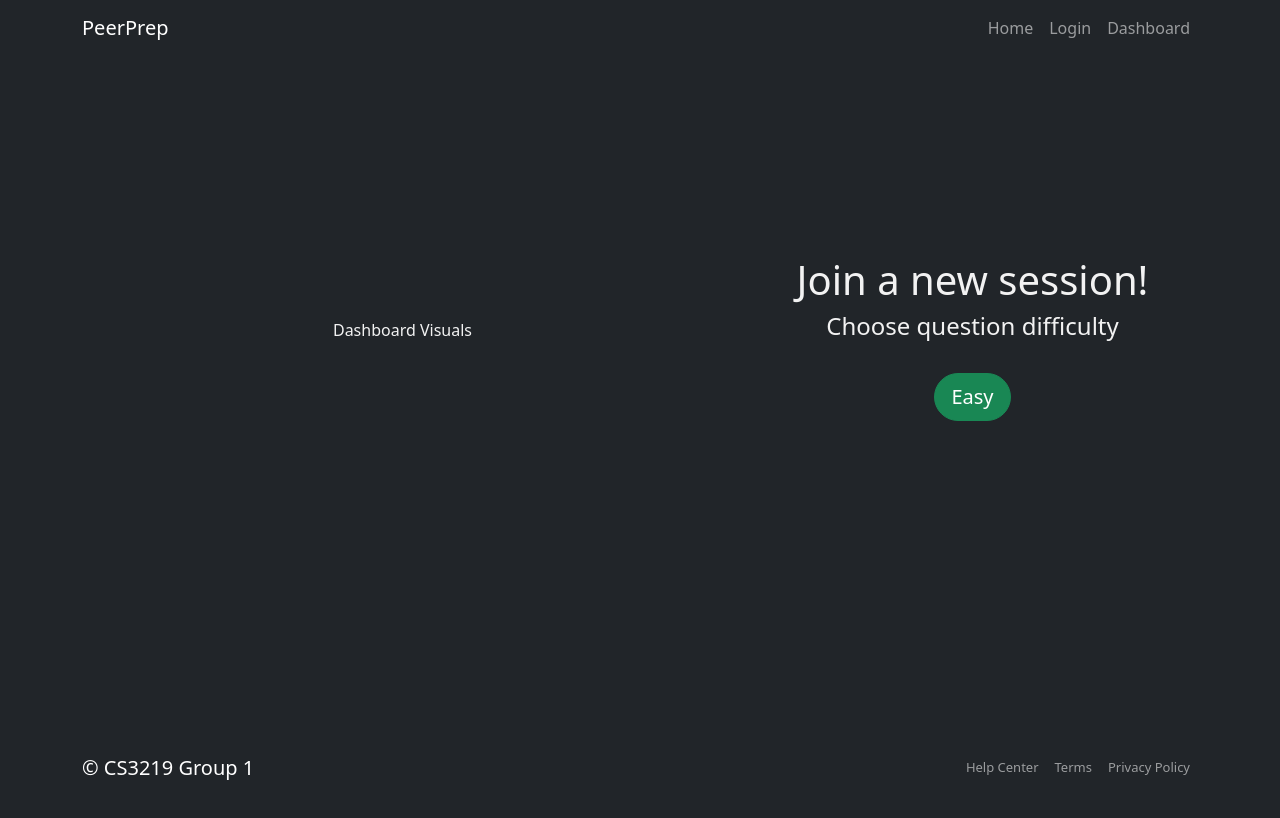
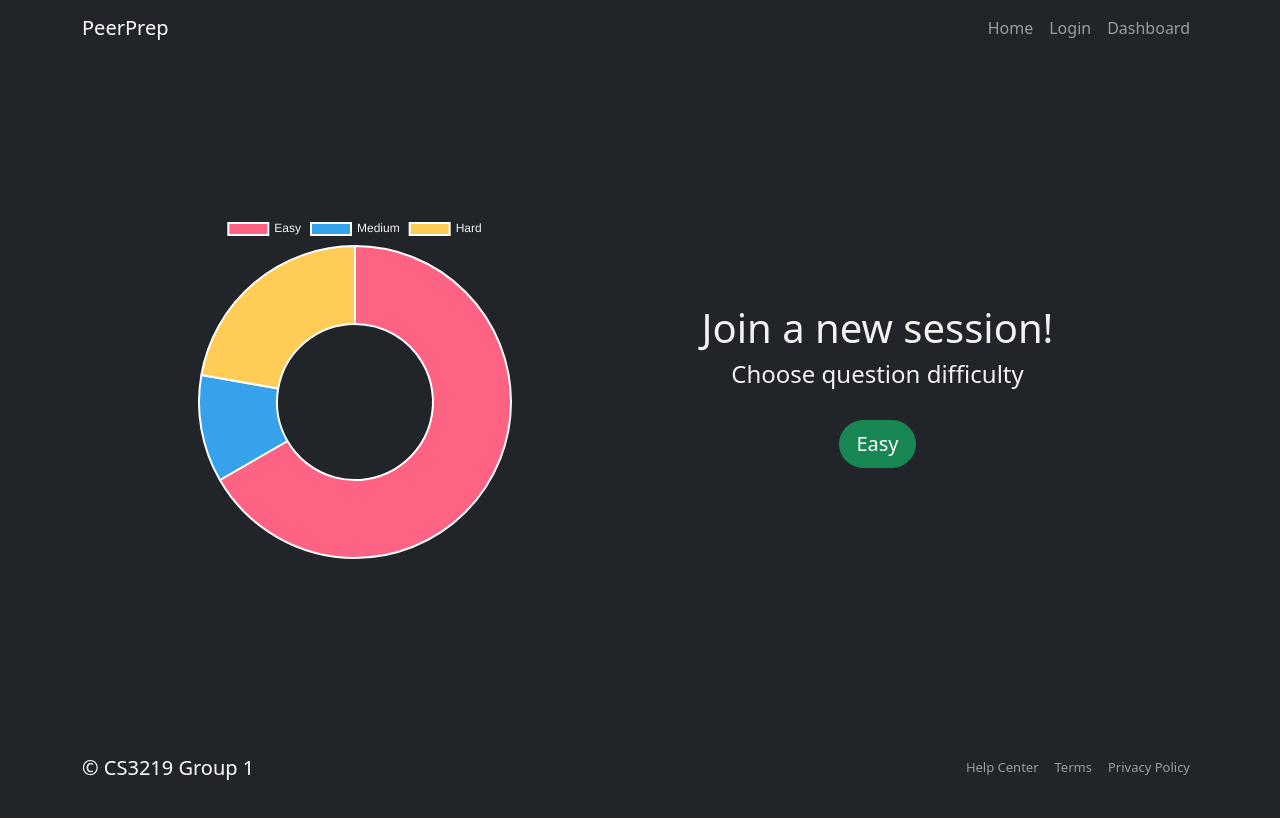
Before and after one commit to CS3219-SE-Principles-and-Patterns/cs3219-project-ay2122-2122-s1-g1, a React (Create React App) app in the folder client/: page /dashboard in a window 1280 px wide. Shown: the top 818 px of the page. Built offline with nearby package versions, Linux system fonts and the light colour scheme; no server answers.

Commit message:
add doughnut dashboard

```diff
--- a/client/package.json
+++ b/client/package.json
@@ -3,13 +3,17 @@
   "version": "0.1.0",
   "private": true,
   "dependencies": {
+    "@material-ui/core": "^4.12.3",
+    "@mui/material": "^5.0.6",
     "@testing-library/jest-dom": "^5.14.1",
     "@testing-library/react": "^11.2.7",
     "@testing-library/user-event": "^12.8.3",
     "axios": "^0.23.0",
     "bootstrap": "^5.1.3",
+    "chart.js": "^3.6.0",
     "react": "^17.0.2",
     "react-bootstrap": "^2.0.0-rc.0",
+    "react-chartjs-2": "^3.3.0",
     "react-dom": "^17.0.2",
     "react-router-dom": "^5.3.0",
     "react-scripts": "4.0.3",
--- a/client/src/components/Dashboard.js
+++ b/client/src/components/Dashboard.js
@@ -6,6 +6,8 @@ import { useHistory } from 'react-router-dom';
 import './Dashboard.css';
 
 import { socket } from '../service/socket';
+import { Doughnut } from 'react-chartjs-2';
+import Box from '@material-ui/core/Box';
 
 function Dashboard() {
   const history = useHistory();
@@ -33,19 +35,56 @@ function Dashboard() {
     });
   }
 
+  const data = {
+    labels: [
+      'Easy',
+      'Medium',
+      'Hard'
+    ],
+    datasets: [{
+      label: 'Number Of Questions Done',
+      data: [300, 50, 100],
+      backgroundColor: [
+        'rgb(255, 99, 132)',
+        'rgb(54, 162, 235)',
+        'rgb(255, 205, 86)'
+      ],
+      hoverOffset: 4
+    }]
+  };
+
   return (
     <div class="main-dashboard bg-dark">
       <div className="dashboard my-5 h-100 flex-column">
         <div class="container">
-
           <div class="row">
             <span class="span-filler-dashboard">
             </span>
           </div>
-          <div class="row align-items-center my-5">
-            <div class="col-lg-7 dashboard-visuals">
-              <p>Dashboard Visuals</p>
+          <div class="row align-items-center">
+            <div class="col-lg-1"></div>
+            <div class="col-lg-4 dashboard-visuals">
+              <Box
+              borderRadius="10"
+              >
+                <Doughnut
+                  data={data}
+                  options={{
+                    plugins: {
+                      legend: {
+                        labels: {
+                          color: '#F2F2F2'
+                        }
+                      }
+                    },
+                    layout: {
+                      padding: 5
+                    }
+                  }}
+                />
+              </Box>
             </div>
+            <div class="col-lg-1"></div>
 
             <div class="col-lg-5 dashboard-description">
               <h1 class="font-weight-light">Join a new session!</h1>
```
Also changed, not shown: 2 other files (tests, documents, lock files or other folders).
